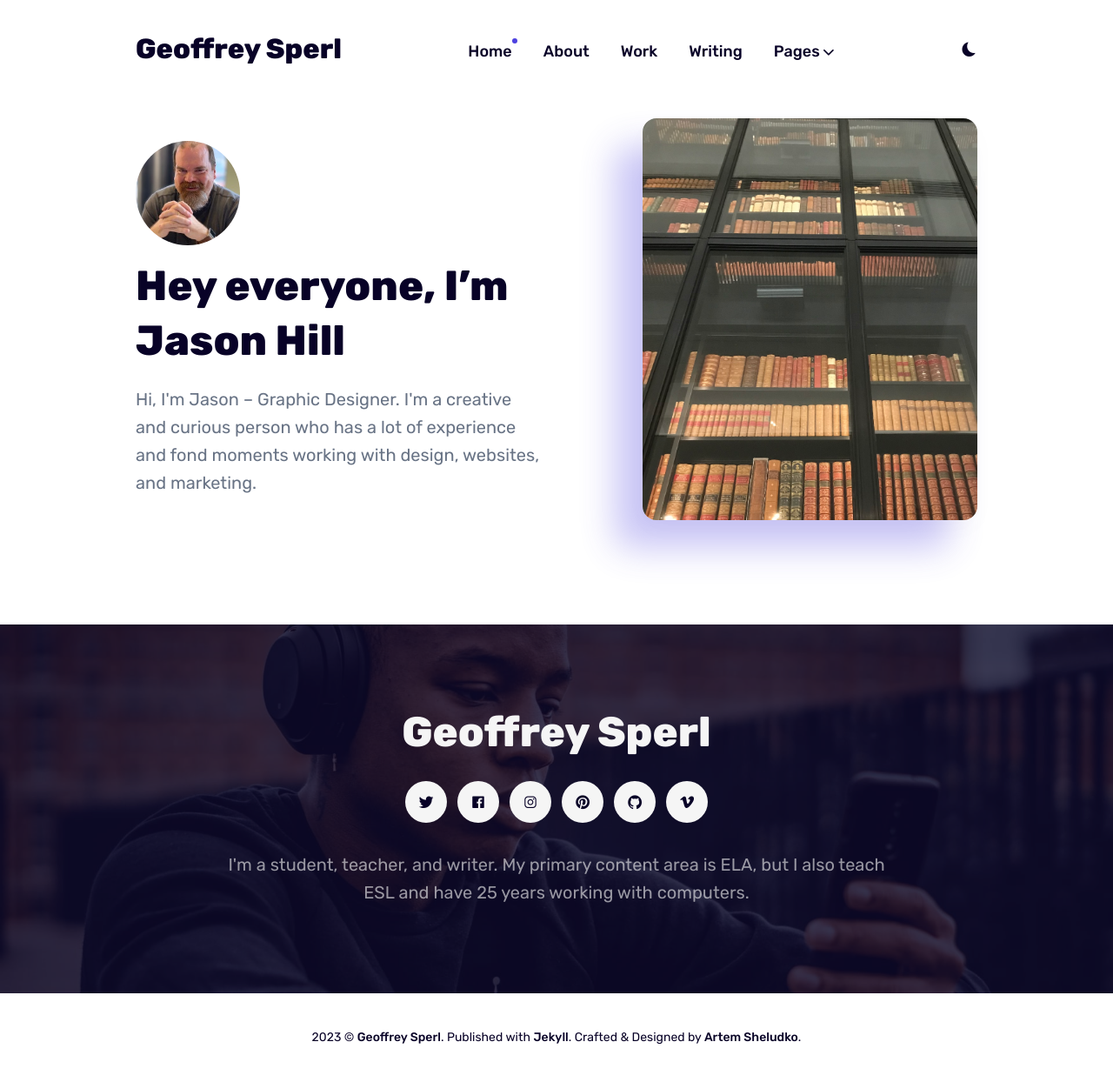
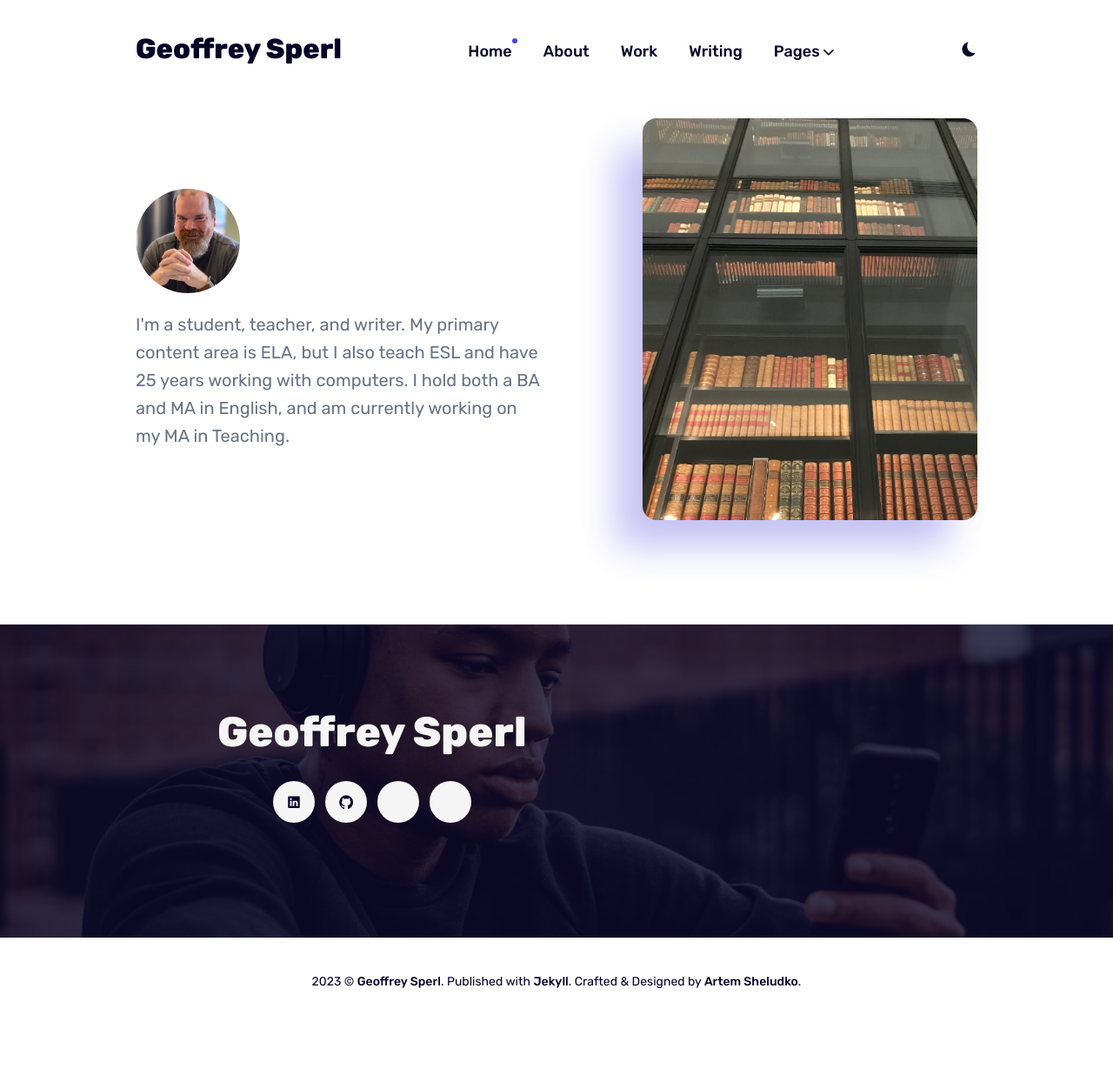
Before and after one commit to geoffreysperl/teaching, a Jekyll site: the page built from index.html, in a window 1280 px wide. Shown: the whole page at 87% size. Built offline with Jekyll 4.4.1, drawn with Linux system fonts in a browser that asks for light colours; after the commit the page ends 1180 px from its top, so only the background shows below that.

Commit message:
Making changes to the README.md file and the _data/settings.yml file

```diff
--- a/_data/settings.yml
+++ b/_data/settings.yml
@@ -30,18 +30,14 @@ menu__settings:
 # Author Settings
 author:
   author__name: Geoffrey Sperl
-  author__bio: I'm a student, teacher, and writer. My primary content area is ELA, but I also teach ESL and have 25 years working with computers.
+  # author__bio: I'm a student, teacher, and writer. My primary content area is ELA, but I also teach ESL and have 25 years working with computers.
   author__avatar: '/images/geoffrey-sperl.jpg'
 
 social:
-- {icon: "ion-logo-twitter", link: "https://twitter.com"}
-- {icon: "ion-logo-facebook", link: "https://facebook.com"}
-- {icon: "ion-logo-instagram", link: "https://instagram.com"}
-- {icon: "ion-logo-pinterest", link: "https://pinterest.com"}
-- {icon: "ion-logo-github", link: "https://github.com"}
-- {icon: "ion-logo-vimeo", link: "https://vimeo.com"}
-
-# Example of adding a new link to the footer - {icon: "ion-logo-dribbble", link: "https://dribbble.com"}
+- {icon: "ion-logo-linkedin", link: "https://linkedin.com/in/geoffreysperl"}
+- {icon: "ion-logo-github", link: "https://github.com/geoffreysperl"}
+- {icon: "ion-logo-send", link: "mailto:geoffrey@geoffreysperl.com"}
+- {icon: "ion-logo-globe", link: "https://geoffreysperl.com"}
 # Other icons can be found at https://ionicons.com/v4/
 
 
@@ -49,8 +45,8 @@ social:
 # Hero Settings
 hero:
   enable: true
-  hero__title: Hey everyone, I’m Jason Hill
-  hero__description: Hi, I'm Jason – Graphic Designer. I'm a creative and curious person who has a lot of experience and fond moments working with design, websites, and marketing.
+  # hero__title:
+  hero__description: I'm a student, teacher, and writer. My primary content area is ELA, but I also teach ESL and have 25 years working with computers. I hold both a BA and MA in English, and am currently working on my MA in Teaching.
   hero__image: "/images/square-library.jpg"
 
 
```
Also changed, not shown: README.md.
